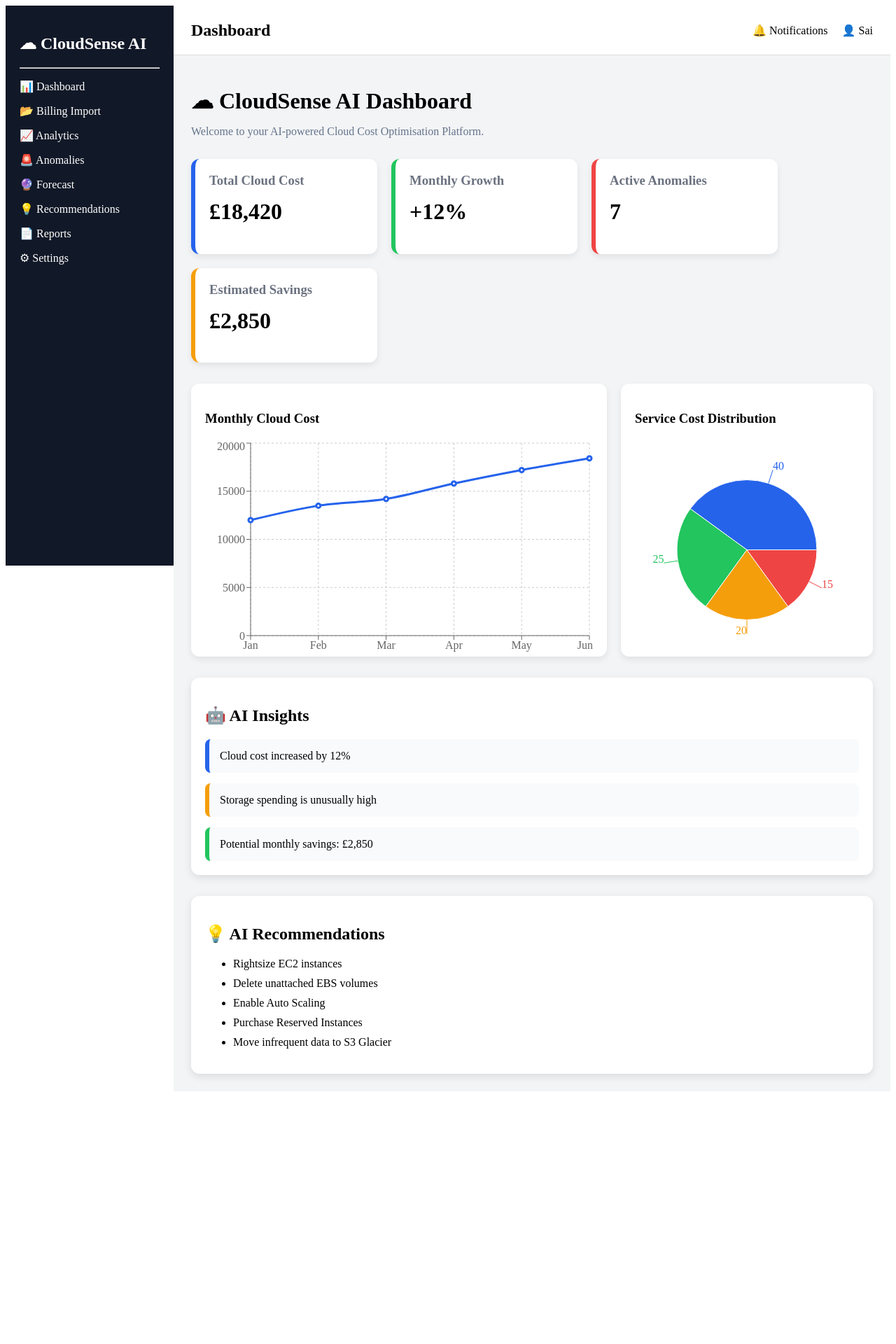
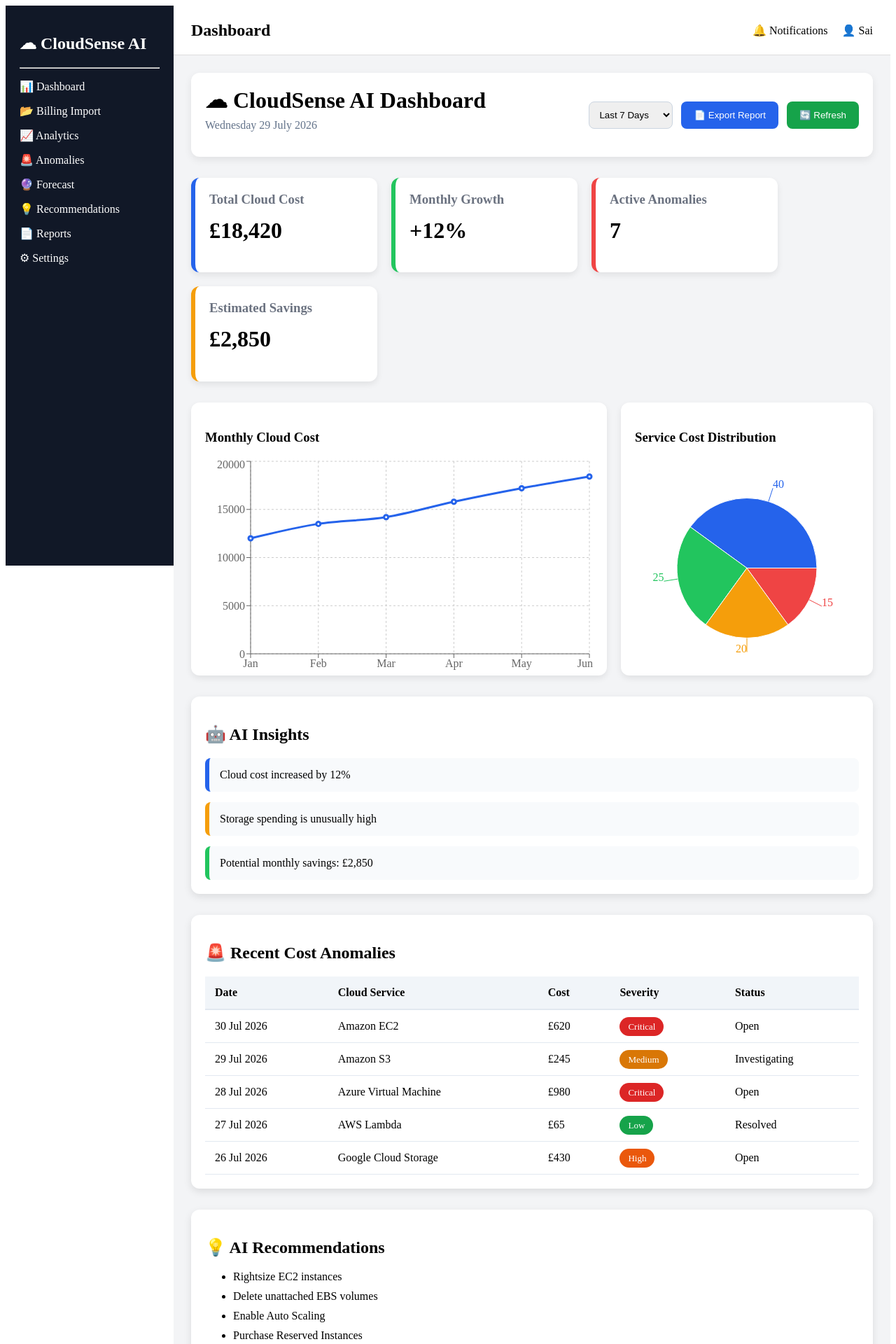
Before and after one commit to Sumanth6646/CloudSense-AI, a React app in the folder frontend/: page /dashboard in a window 1280 px wide. Shown: the top 1920 px of the page at 70% size. Before the commit the page ends 1567 px from the top, so only its background shows below. Built offline with nearby package versions, Linux system fonts and the light colour scheme; the HTML template or start-up script is replaced by a standard one.

Commit message:
Sprint 2.5 - Added Professional Dashboard Header

```diff
--- /dev/null
+++ b/frontend/src/components/header/DashboardHeader.jsx
@@ -0,0 +1,97 @@
+function DashboardHeader() {
+  const today = new Date();
+
+  const formattedDate = today.toLocaleDateString("en-GB", {
+    weekday: "long",
+    day: "numeric",
+    month: "long",
+    year: "numeric",
+  });
+
+  return (
+    <div
+      style={{
+        background: "#FFFFFF",
+        padding: "20px",
+        borderRadius: "12px",
+        boxShadow: "0 4px 12px rgba(0,0,0,0.08)",
+        marginBottom: "30px",
+        display: "flex",
+        justifyContent: "space-between",
+        alignItems: "center",
+        flexWrap: "wrap",
+        gap: "20px",
+      }}
+    >
+      <div>
+        <h1
+          style={{
+            margin: 0,
+            fontSize: "32px",
+            fontWeight: "bold",
+          }}
+        >
+          ☁ CloudSense AI Dashboard
+        </h1>
+
+        <p
+          style={{
+            marginTop: "8px",
+            color: "#64748B",
+          }}
+        >
+          {formattedDate}
+        </p>
+      </div>
+
+      <div
+        style={{
+          display: "flex",
+          gap: "12px",
+          flexWrap: "wrap",
+        }}
+      >
+        <select
+          style={{
+            padding: "10px",
+            borderRadius: "8px",
+            border: "1px solid #CBD5E1",
+          }}
+        >
+          <option>Last 7 Days</option>
+          <option>Last 30 Days</option>
+          <option>Last 90 Days</option>
+          <option>This Year</option>
+        </select>
+
+        <button
+          style={{
+            background: "#2563EB",
+            color: "white",
+            border: "none",
+            padding: "10px 18px",
+            borderRadius: "8px",
+            cursor: "pointer",
+          }}
+        >
+          📄 Export Report
+        </button>
+
+        <button
+          style={{
+            background: "#16A34A",
+            color: "white",
+            border: "none",
+            padding: "10px 18px",
+            borderRadius: "8px",
+            cursor: "pointer",
+          }}
+        >
+          🔄 Refresh
+        </button>
+      </div>
+    </div>
+  );
+}
+
+export default DashboardHeader;
--- /dev/null
+++ b/frontend/src/components/tables/AnomaliesTable.jsx
@@ -0,0 +1,129 @@
+function AnomaliesTable() {
+  const anomalies = [
+    {
+      date: "30 Jul 2026",
+      service: "Amazon EC2",
+      cost: "£620",
+      severity: "Critical",
+      status: "Open",
+    },
+    {
+      date: "29 Jul 2026",
+      service: "Amazon S3",
+      cost: "£245",
+      severity: "Medium",
+      status: "Investigating",
+    },
+    {
+      date: "28 Jul 2026",
+      service: "Azure Virtual Machine",
+      cost: "£980",
+      severity: "Critical",
+      status: "Open",
+    },
+    {
+      date: "27 Jul 2026",
+      service: "AWS Lambda",
+      cost: "£65",
+      severity: "Low",
+      status: "Resolved",
+    },
+    {
+      date: "26 Jul 2026",
+      service: "Google Cloud Storage",
+      cost: "£430",
+      severity: "High",
+      status: "Open",
+    },
+  ];
+
+  const getSeverityColor = (severity) => {
+    switch (severity) {
+      case "Critical":
+        return "#DC2626";
+      case "High":
+        return "#EA580C";
+      case "Medium":
+        return "#D97706";
+      case "Low":
+        return "#16A34A";
+      default:
+        return "#64748B";
+    }
+  };
+
+  return (
+    <div
+      style={{
+        background: "#FFFFFF",
+        marginTop: "30px",
+        padding: "20px",
+        borderRadius: "12px",
+        boxShadow: "0 4px 12px rgba(0,0,0,0.1)",
+        overflowX: "auto",
+      }}
+    >
+      <h2 style={{ marginBottom: "20px" }}>
+        🚨 Recent Cost Anomalies
+      </h2>
+
+      <table
+        style={{
+          width: "100%",
+          borderCollapse: "collapse",
+        }}
+      >
+        <thead>
+          <tr style={{ background: "#F1F5F9" }}>
+            <th style={thStyle}>Date</th>
+            <th style={thStyle}>Cloud Service</th>
+            <th style={thStyle}>Cost</th>
+            <th style={thStyle}>Severity</th>
+            <th style={thStyle}>Status</th>
+          </tr>
+        </thead>
+
+        <tbody>
+          {anomalies.map((item, index) => (
+            <tr key={index}>
+              <td style={tdStyle}>{item.date}</td>
+
+              <td style={tdStyle}>{item.service}</td>
+
+              <td style={tdStyle}>{item.cost}</td>
+
+              <td style={tdStyle}>
+                <span
+                  style={{
+                    background: getSeverityColor(item.severity),
+                    color: "white",
+                    padding: "6px 12px",
+                    borderRadius: "20px",
+                    fontSize: "13px",
+                  }}
+                >
+                  {item.severity}
+                </span>
+              </td>
+
+              <td style={tdStyle}>{item.status}</td>
+            </tr>
+          ))}
+        </tbody>
+      </table>
+    </div>
+  );
+}
+
+const thStyle = {
+  padding: "14px",
+  textAlign: "left",
+  borderBottom: "2px solid #E2E8F0",
+};
+
+const tdStyle = {
+  padding: "14px",
+  borderBottom: "1px solid #E2E8F0",
+};
+
+export default AnomaliesTable;
--- a/frontend/src/pages/Dashboard/Dashboard.jsx
+++ b/frontend/src/pages/Dashboard/Dashboard.jsx
@@ -1,36 +1,17 @@
 import Layout from "../../components/layout/Layout";
+import DashboardHeader from "../../components/header/DashboardHeader";
 import DashboardCard from "../../components/cards/DashboardCard";
 import LineChartCard from "../../components/charts/LineChartCard";
 import PieChartCard from "../../components/charts/PieChartCard";
 import AIInsights from "../../components/insights/AIInsights";
+import AnomaliesTable from "../../components/tables/AnomaliesTable";
 import Recommendations from "../../components/recommendations/Recommendations";
 
 function Dashboard() {
   return (
     <Layout>
-      {/* Dashboard Header */}
-      <div style={{ marginBottom: "30px" }}>
-        <h1
-          style={{
-            fontSize: "32px",
-            fontWeight: "bold",
-            marginBottom: "10px",
-          }}
-        >
-          ☁ CloudSense AI Dashboard
-        </h1>
+      <DashboardHeader />
 
-        <p
-          style={{
-            color: "#64748B",
-            fontSize: "16px",
-          }}
-        >
-          Welcome to your AI-powered Cloud Cost Optimisation Platform.
-        </p>
-      </div>
-
-      {/* KPI Cards */}
       <div
         style={{
           display: "flex",
@@ -64,7 +45,6 @@
         />
       </div>
 
-      {/* Charts */}
       <div
         style={{
           display: "flex",
@@ -77,10 +57,10 @@
         <PieChartCard />
       </div>
 
-      {/* AI Insights */}
       <AIInsights />
 
-      {/* AI Recommendations */}
+      <AnomaliesTable />
+
       <Recommendations />
     </Layout>
   );
```
